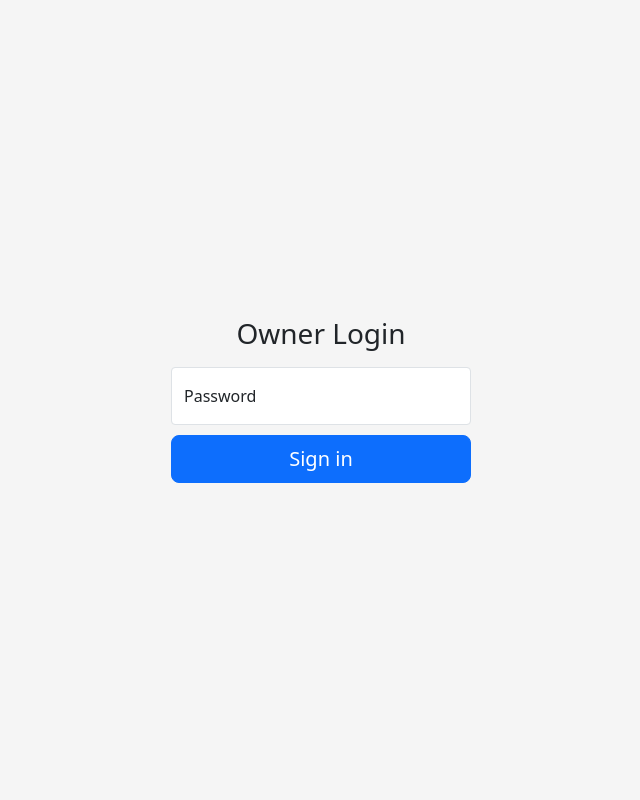
After one commit to rndmzd/roofoosoo, a Flask app: page /login in a window 1280 px wide. The commit adds this page. Shown: the whole page, without its empty margins (319-959 px from the left). Run offline with Flask 3, Linux system fonts and the light colour scheme; parts of the project's set-up code (start-up, migrations or seed data) failed here and were passed over.

Commit message:
Implement user authentication and login functionality
- Added Flask-Login for user session management, allowing only the owner to access certain routes.
- Created a login route and template for owner authentication using a password stored in environment variables.
- Updated the main app to restrict access to the index and video control features for authenticated users only.
- Enhanced the player template to conditionally display owner controls based on authentication status.
- Introduced error handling for video listing to improve robustness.
- Added a configuration file for media and run directories.

```diff
--- a/main/app.py
+++ b/main/app.py
@@ -1,6 +1,7 @@
 import configparser
-from flask import Flask, jsonify, render_template, send_from_directory, url_for
+from flask import Flask, jsonify, render_template, send_from_directory, url_for, redirect, request, flash
 from flask_socketio import SocketIO, emit
+from flask_login import LoginManager, UserMixin, login_user, login_required, logout_user, current_user
 import os
 from datetime import datetime
 from dotenv import load_dotenv
@@ -9,11 +10,47 @@ from dotenv import load_dotenv
 load_dotenv()
 
 config = configparser.ConfigParser()
-config.read("../config.ini")
+config.read("config.ini")
 
 app = Flask(__name__)
 app.config['SECRET_KEY'] = os.getenv('FLASK_SECRET_KEY')  # Load secret key from environment
 socketio = SocketIO(app)
+
+# Initialize Flask-Login
+login_manager = LoginManager()
+login_manager.init_app(app)
+login_manager.login_view = 'login'
+
+# Simple User class for the owner
+class User(UserMixin):
+    def __init__(self, id):
+        self.id = id
+
+# Create a single owner user
+owner = User(1)
+
+@login_manager.user_loader
+def load_user(user_id):
+    if int(user_id) == 1:  # Only the owner (id=1) is valid
+        return owner
+    return None
+
+# Login route
+@app.route("/login", methods=['GET', 'POST'])
+def login():
+    if request.method == 'POST':
+        password = request.form.get('password')
+        if password == os.getenv('OWNER_PASSWORD'):  # Check against environment variable
+            login_user(owner)
+            return redirect(url_for('list_videos'))
+        flash('Invalid password')
+    return render_template('login.html')
+
+@app.route("/logout")
+@login_required
+def logout():
+    logout_user()
+    return redirect(url_for('login'))
 
 # Store current playback state in memory
 current_playback = {
@@ -25,34 +62,43 @@ current_playback = {
 MEDIA_DIR = config["DEFAULT"]["MEDIA_DIR"]
 RUN_DIR = config["DEFAULT"]["RUN_DIR"]
 
+# Ensure required directories exist
+os.makedirs(MEDIA_DIR, exist_ok=True)
+os.makedirs(RUN_DIR, exist_ok=True)
+
 @app.route("/")
+@login_required  # Only allow authenticated users (owner) to access the index
 def list_videos():
     # Prepare a list of directories and their states
     video_states = []
 
-    # Iterate over subdirectories in MEDIA_DIR
-    for dirname in os.listdir(MEDIA_DIR):
-        dirpath = os.path.join(MEDIA_DIR, dirname)
+    try:
+        # Iterate over subdirectories in MEDIA_DIR
+        for dirname in os.listdir(MEDIA_DIR):
+            dirpath = os.path.join(MEDIA_DIR, dirname)
 
-        if os.path.isdir(dirpath):
-            # Check for manifest.mpd
-            manifest_path = os.path.join(dirpath, "manifest.mpd")
-            if os.path.exists(manifest_path):
-                state = "Ready"
-            else:
-                # Check if a run file exists for this torrent
-                run_file = os.path.join(RUN_DIR, f"transcode_{dirname}.run")
-                state = "Not Ready" if os.path.exists(run_file) else "Incomplete"
+            if os.path.isdir(dirpath):
+                # Check for manifest.mpd
+                manifest_path = os.path.join(dirpath, "manifest.mpd")
+                if os.path.exists(manifest_path):
+                    state = "Ready"
+                else:
+                    # Check if a run file exists for this torrent
+                    run_file = os.path.join(RUN_DIR, f"transcode_{dirname}.run")
+                    state = "Not Ready" if os.path.exists(run_file) else "Incomplete"
 
-            # Get directory creation time
-            creation_time = datetime.fromtimestamp(os.path.getctime(dirpath))
-            formatted_time = creation_time.strftime("%Y-%m-%d %H:%M:%S")
+                # Get directory creation time
+                creation_time = datetime.fromtimestamp(os.path.getctime(dirpath))
+                formatted_time = creation_time.strftime("%Y-%m-%d %H:%M:%S")
 
-            video_states.append({
-                "name": dirname,
-                "state": state,
-                "created": formatted_time
-            })
+                video_states.append({
+                    "name": dirname,
+                    "state": state,
+                    "created": formatted_time
+                })
+    except Exception as e:
+        app.logger.error(f"Error listing videos: {str(e)}")
+        # Continue with empty video_states list
 
     # Render the state in the web interface
     return render_template("index.html", videos=video_states)
@@ -66,7 +112,8 @@ def player(video_name):
 
     # Generate the manifest URL
     manifest_url = url_for('serve_manifest', video_name=video_name)
-    return render_template("player.html", manifest_url=manifest_url, video_name=video_name)
+    # Pass is_owner flag to template
+    return render_template("player.html", manifest_url=manifest_url, video_name=video_name, is_owner=current_user.is_authenticated)
 
 @app.route("/manifest/<video_name>/manifest.mpd")
 def serve_manifest(video_name):
@@ -80,6 +127,10 @@ def handle_connect():
 
 @socketio.on('playbackCommand')
 def handle_playback_command(data):
+    # Only allow owner to control playback
+    if not current_user.is_authenticated:
+        return
+
     # Update server's playback state
     current_playback['time'] = data['time']
     if data['action'] == 'PLAY':
@@ -92,7 +143,8 @@ def handle_playback_command(data):
 
 @socketio.on('timeUpdate')
 def handle_time_update(time):
-    current_playback['time'] = time
+    if current_user.is_authenticated:  # Only owner can update time
+        current_playback['time'] = time
 
 if __name__ == "__main__":
     socketio.run(app, host="0.0.0.0", port=8080, debug=True)
--- /dev/null
+++ b/main/templates/login.html
@@ -0,0 +1,54 @@
+<!DOCTYPE html>
+<html lang="en">
+<head>
+    <meta charset="UTF-8">
+    <meta name="viewport" content="width=device-width, initial-scale=1.0">
+    <title>Login</title>
+    <!-- Bootstrap CSS -->
+    <link href="https://cdn.jsdelivr.net/npm/bootstrap@5.3.2/dist/css/bootstrap.min.css" rel="stylesheet">
+    <style>
+        body {
+            height: 100vh;
+            display: flex;
+            align-items: center;
+            justify-content: center;
+            background-color: #f5f5f5;
+        }
+        .login-form {
+            width: 100%;
+            max-width: 330px;
+            padding: 15px;
+            margin: auto;
+        }
+        .login-form .form-floating:focus-within {
+            z-index: 2;
+        }
+        .login-form input[type="password"] {
+            margin-bottom: 10px;
+            border-radius: 4px;
+        }
+    </style>
+</head>
+<body>
+    <main class="login-form text-center">
+        <form method="POST">
+            <h1 class="h3 mb-3 fw-normal">Owner Login</h1>
+
+            {% with messages = get_flashed_messages() %}
+                {% if messages %}
+                    {% for message in messages %}
+                        <div class="alert alert-danger">{{ message }}</div>
+                    {% endfor %}
+                {% endif %}
+            {% endwith %}
+
+            <div class="form-floating">
+                <input type="password" class="form-control" id="password" name="password" placeholder="Password" required>
+                <label for="password">Password</label>
+            </div>
+
+            <button class="w-100 btn btn-lg btn-primary" type="submit">Sign in</button>
+        </form>
+    </main>
+</body>
+</html>
--- a/main/templates/player.html
+++ b/main/templates/player.html
@@ -66,7 +66,9 @@
     </style>
   </head>
   <body>
+    {% if is_owner %}
     <button class="back-button" onclick="window.location.href='/'">← Back</button>
+    {% endif %}
 
     <!-- Video element without controls -->
     <video id="video"></video>
@@ -84,8 +86,8 @@
 
     <script>
       const manifestUri = '{{ manifest_url }}';
-      // Set this to true to test owner mode
-      const isOwner = false;
+      // Use server-provided owner flag
+      const isOwner = {{ 'true' if is_owner else 'false' }};
 
       let socket, player, videoEl;
 
```
Also changed, not shown: main/templates/config.ini (renamed from config.ini).
